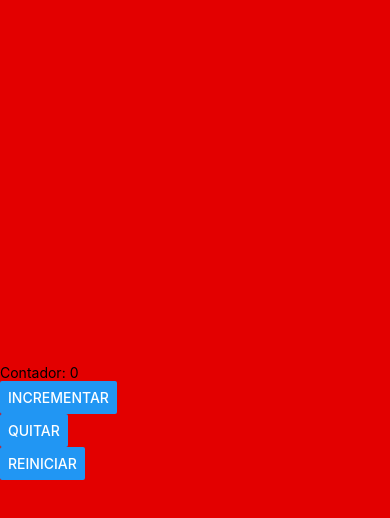
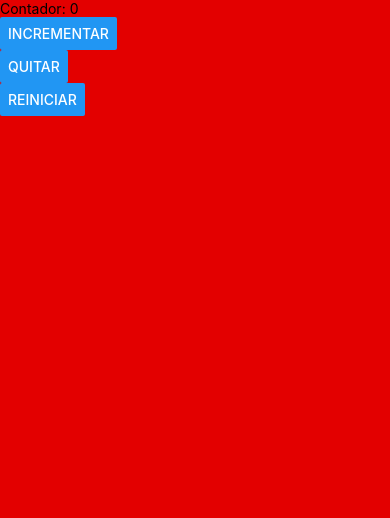
Before and after one commit to AleVazquez1313/JSparaprincipiantes, a React Native app in the folder intro2/: screen / in a window 390 px wide. Shown: the top 518 px of the page. Built offline with nearby package versions, Linux system fonts and the light colour scheme.

Commit message:
cambios de posicion

```diff
--- a/intro2/App.js
+++ b/intro2/App.js
@@ -30,7 +30,7 @@ const styles = StyleSheet.create({
   container: {
     flex: 1, //Definir sus espacios
     backgroundColor: '#e30000ff', //color del fondo
-    alignItems: 'start', //posicion de los elementos
-    justifyContent: 'center',
+    alignItems: 'start', //posicion de los elementos en posicion x (star, end, center)
+    justifyContent: 'start', //posicion de los elementos en posicion y (star, end, center)
   },
 });
```
